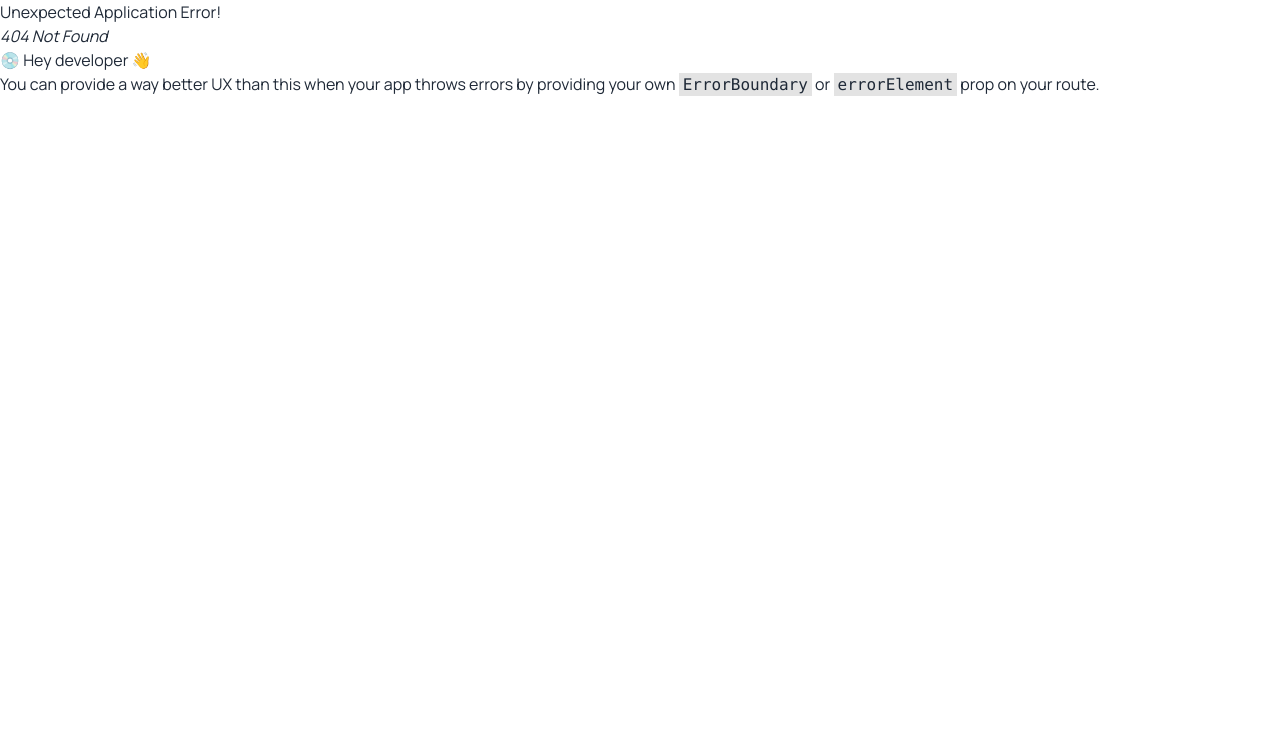
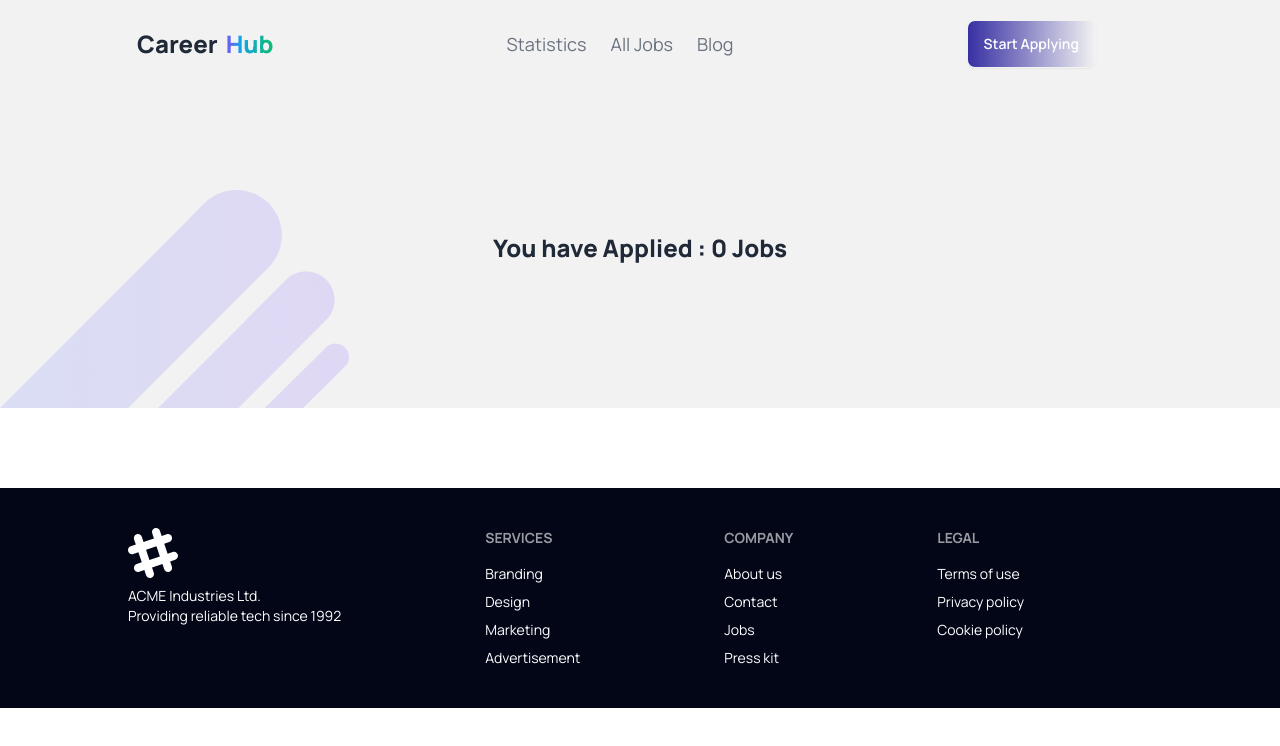
Before and after one commit to Tanvir225/career-hub, a React (Vite) app: page /statistics in a window 1280 px wide. Before the commit this address had no page. Shown: the top 746 px of the page. Built offline with nearby package versions, Linux system fonts and the light colour scheme.

Commit message:
basic all feature added with LS

```diff
--- a/package.json
+++ b/package.json
@@ -13,6 +13,7 @@
     "prop-types": "^15.8.1",
     "react": "^18.2.0",
     "react-dom": "^18.2.0",
+    "react-hot-toast": "^2.4.1",
     "react-icons": "^4.12.0",
     "react-router-dom": "^6.18.0"
   },
--- a/src/Components/CatagoryList/CaragoryList.jsx
+++ b/src/Components/CatagoryList/CaragoryList.jsx
@@ -3,7 +3,7 @@ import SingleCat from "./SingleCat";
 const CaragoryList = () => {
     const [catagory,setCatagory] = useState([])
     useEffect(()=>{
-        fetch('../../../public/data/categories.json')
+        fetch('/data/categories.json')
         .then(res => res.json())
         .then(data => setCatagory(data))
     },[])
--- a/src/Components/Header/Header.jsx
+++ b/src/Components/Header/Header.jsx
@@ -13,9 +13,9 @@ const Header = () => {
                             <li>
                                 <p className='font-semibold'>Career<span className='text-transparent bg-clip-text bg-gradient-to-r from-indigo-500 from-10% via-sky-500 via-30% to-emerald-500 to-90%'>Hub</span></p>
                                 <ul className="p-2 flex flex-col gap-2">
-                                    <NavLink to={"/"}>Statistics</NavLink>
+                                    <NavLink to={"/statistics"}>Statistics</NavLink>
                                     <NavLink to={"/jobs"}>All Jobs</NavLink>
-                                    <NavLink to={""}>Blog</NavLink>
+                                    <NavLink to={"/"}>Blog</NavLink>
                                 </ul>
                             </li>
 
@@ -25,9 +25,9 @@ const Header = () => {
                 </div>
                 <div className="navbar-center hidden lg:flex lg:justify-center lg:items-center">
                     <ul className="menu menu-horizontal px-2 text-lg text-gray-500">
-                        <NavLink className="mr-6">Statistics</NavLink>
+                        <NavLink className="mr-6" to={"/statistics"}>Statistics</NavLink>
                         <NavLink className="mr-6" to={"/jobs"}>All Jobs</NavLink>
-                        <NavLink className="">Blog</NavLink>
+                        <NavLink to={"/"}>Blog</NavLink>
                     </ul>
                 </div>
                 <div className="navbar-end mr-10">
--- a/src/Layout/Main.jsx
+++ b/src/Layout/Main.jsx
@@ -1,6 +1,7 @@
 import { Outlet } from "react-router-dom";
 import Header from "../Components/Header/Header";
 import Footer from "../Components/Footer/Footer";
+import { Toaster } from "react-hot-toast";
 
 const Main = () => {
     return (
@@ -13,7 +14,7 @@ const Main = () => {
             <div className="mt-10">
                 <Footer></Footer>
             </div>
-
+            <Toaster></Toaster>
         </div>
     );
 };
--- a/src/Pages/Details/Details.jsx
+++ b/src/Pages/Details/Details.jsx
@@ -1,19 +1,44 @@
 import { useEffect, useState } from "react";
-import { useParams } from "react-router-dom";
+import { useNavigate, useParams } from "react-router-dom";
 import bgImage from "../../assets/images/bg1.png";
 import { HiOutlineCurrencyBangladeshi } from "react-icons/hi";
 import { LuSubtitles } from "react-icons/lu";
 import { FaPhoneAlt, FaAddressBook, FaMailBulk } from "react-icons/fa";
+import toast, { Toaster } from 'react-hot-toast';
 const Details = () => {
   const [jobs, setJobs] = useState([]);
   useEffect(() => {
-    fetch("../../../public/data/jobs.json")
+    fetch("/data/jobs.json")
       .then((res) => res.json())
       .then((data) => setJobs(data));
   }, []);
+
   const { id } = useParams();
   const findDetails = jobs.find((job) => job.id === parseInt(id));
+  const navigate = useNavigate()
+  const handleApply = ()=>{
 
+    const appliedJob = JSON.parse(localStorage.getItem('applied')|| "[]")
+    if (!appliedJob) {
+      localStorage.setItem('applied',JSON.stringify(findDetails))
+      toast.success("You have applied successfully")
+      navigate(-1)
+
+    }
+    else{
+      const checkApplied = appliedJob.find(job=> job.id === parseInt(id))
+      if (!checkApplied) {
+        appliedJob.push(findDetails)
+        localStorage.setItem('applied',JSON.stringify(appliedJob))
+        toast.success("You have applied successfully")
+        navigate(-1)
+      }
+      else{
+        toast.error("You have already applied this job ")
+        navigate(-1)
+      }
+    }
+  }
   return (
     <div>
       <div
@@ -22,7 +47,7 @@ const Details = () => {
       >
         <h1 className="font-extrabold text-2xl">Job details</h1>
       </div>
-      <div className="max-w-5xl px-5 mx-auto mt-10 flex flex-col gap-10 lg:flex-row lg:p-0">
+      <div className="max-w-5xl px-5 mx-auto mt-20 flex flex-col gap-10 lg:flex-row lg:p-0">
         <div className=" w-full mx-auto space-y-5 lg:w-2/3">
           <p>
             <span className="font-extrabold">Job Description:</span>{" "}
@@ -86,10 +111,11 @@ const Details = () => {
             </span>
           </h1>
           <div className="text-center bg-transparent">
-            <button className="btn btn-outline btn-primary w-full">Apply Now</button>
+            <button onClick={handleApply} className="btn btn-outline btn-primary w-full">Apply Now</button>
           </div>
         </div>
       </div>
+
     </div>
   );
 };
--- a/src/Pages/Home/Home.jsx
+++ b/src/Pages/Home/Home.jsx
@@ -6,7 +6,7 @@ import Banner from "../../Components/Header/Banner";
 const Home = () => {
     const [jobs,setJobs] = useState([])
     useEffect(()=>{
-        fetch('../../../public/data/jobs.json')
+        fetch('/data/jobs.json')
         .then(res=> res.json())
         .then(data=> setJobs(data))
     },[])
--- a/src/Pages/Jobs/Jobs.jsx
+++ b/src/Pages/Jobs/Jobs.jsx
@@ -4,7 +4,7 @@ import Singlefeatured from "../../Components/Featured/Singlefeatured";
 const Jobs = () => {
   const [jobs, setJobs] = useState([]);
   useEffect(() => {
-    fetch("../../../public/data/jobs.json")
+    fetch("/data/jobs.json")
       .then((res) => res.json())
       .then((data) => setJobs(data));
   }, []);
--- /dev/null
+++ b/src/Pages/Statistics/Statistics.jsx
@@ -0,0 +1,28 @@
+import { useEffect, useState } from "react";
+import Singlefeatured from "../../Components/Featured/Singlefeatured";
+import bgImage from "../../assets/images/bg1.png"
+const Statistics = () => {
+    const appliedJob = JSON.parse(localStorage.getItem('applied'));
+    const [applied, setApplied] = useState([])
+    useEffect(() => {
+        setApplied(appliedJob)
+    }, [])
+
+    return (
+        <div>
+            <div
+                className="h-[40vh] bg-base-200 bg-no-repeat bg-left-bottom flex flex-col items-center justify-center"
+                style={{ backgroundImage: `url(${bgImage})` }}
+            >
+                <h1 className="font-extrabold text-2xl">You have Applied : {applied ? applied.length : 0} Jobs</h1>
+            </div>
+            <div className="max-w-5xl mx-auto mt-20 px-5 space-y-5 lg:p-0">
+                {
+                    applied?.map(job => <Singlefeatured key={job.id} job={job}></Singlefeatured>)
+                }
+            </div>
+        </div>
+    );
+};
+
+export default Statistics;
```
Also changed, not shown: src/Routes/Routes.jsx (+7 -1 lines), 2 other files (tests, documents, lock files or other folders).
